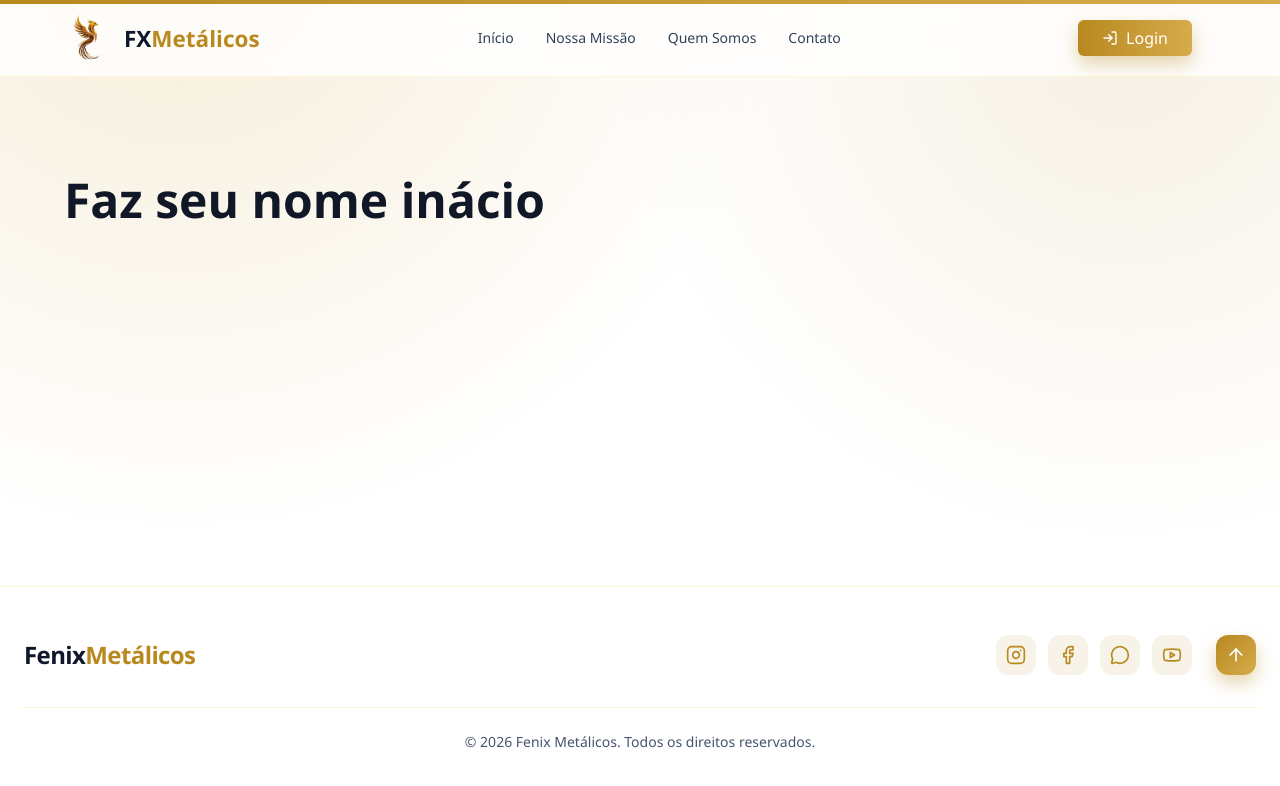
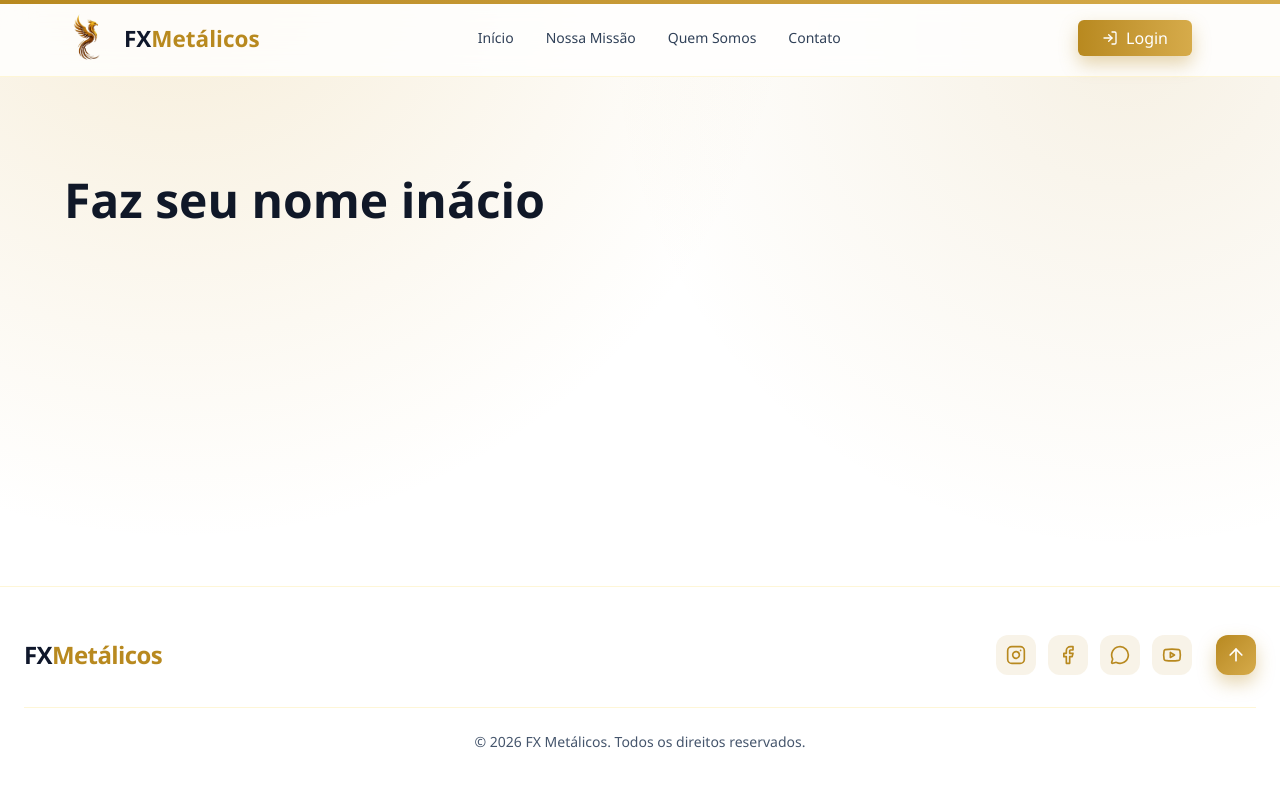
Before and after one commit to mzenao/grupo-fx-metalicos, a React (Vite) app in the folder Front/: page / in a window 1280 px wide. Shown: the top 786 px of the page. Built offline with nearby package versions, Linux system fonts and the light colour scheme.

Commit message:
Ajuste de nome footer

```diff
--- a/Front/src/components/landing/Footer.jsx
+++ b/Front/src/components/landing/Footer.jsx
@@ -26,7 +26,7 @@ export default function Footer() {
         <div className="flex flex-col md:flex-row items-center justify-between gap-8">
           <div className="flex items-center gap-3">
             <span className="font-bold text-2xl tracking-tight text-slate-900">
-              Fenix<span className="text-[#b8891f]">Metálicos</span>
+              FX<span className="text-[#b8891f]">Metálicos</span>
             </span>
           </div>
 
@@ -57,7 +57,7 @@ export default function Footer() {
 
         <div className="border-t border-amber-100/70 mt-8 pt-6 text-center">
           <p className="text-slate-600 text-sm">
-            © {new Date().getFullYear()} Fenix Metálicos. Todos os direitos reservados.
+            © {new Date().getFullYear()} FX Metálicos. Todos os direitos reservados.
           </p>
         </div>
       </div>
```
